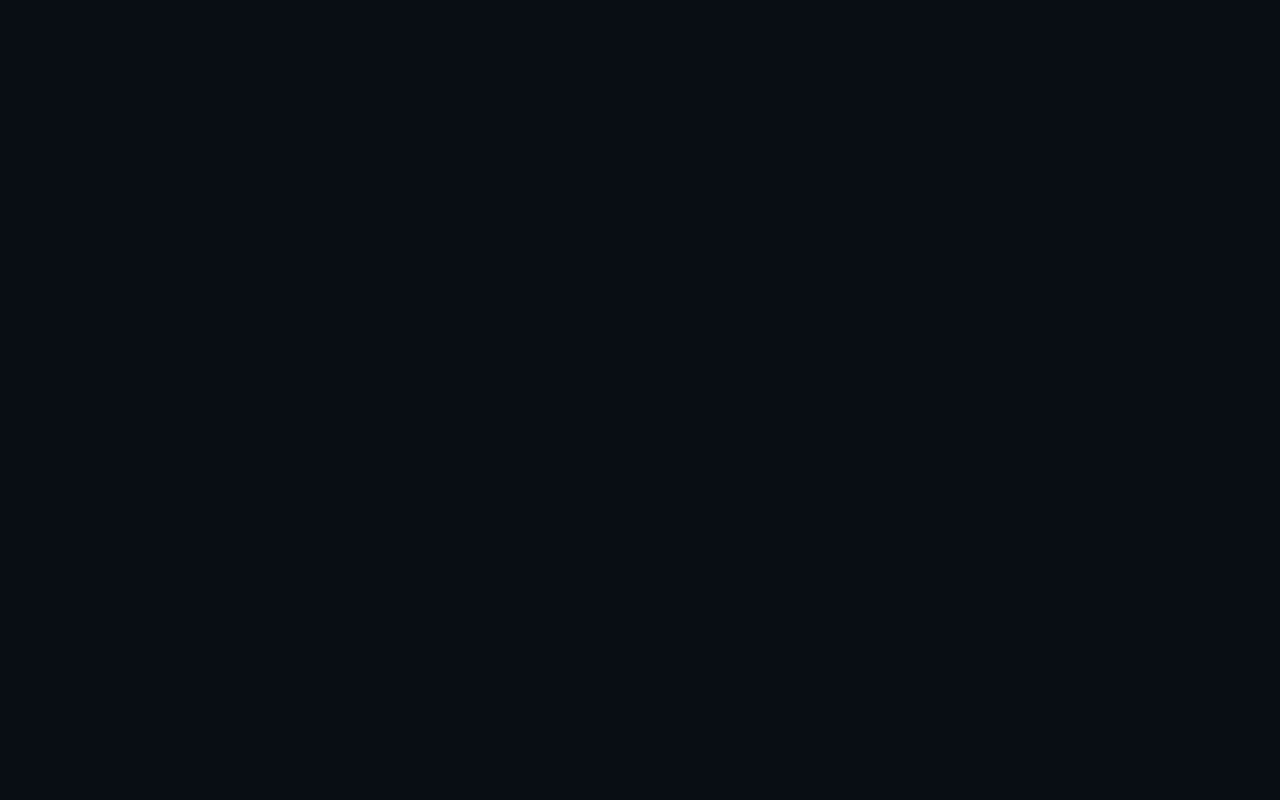
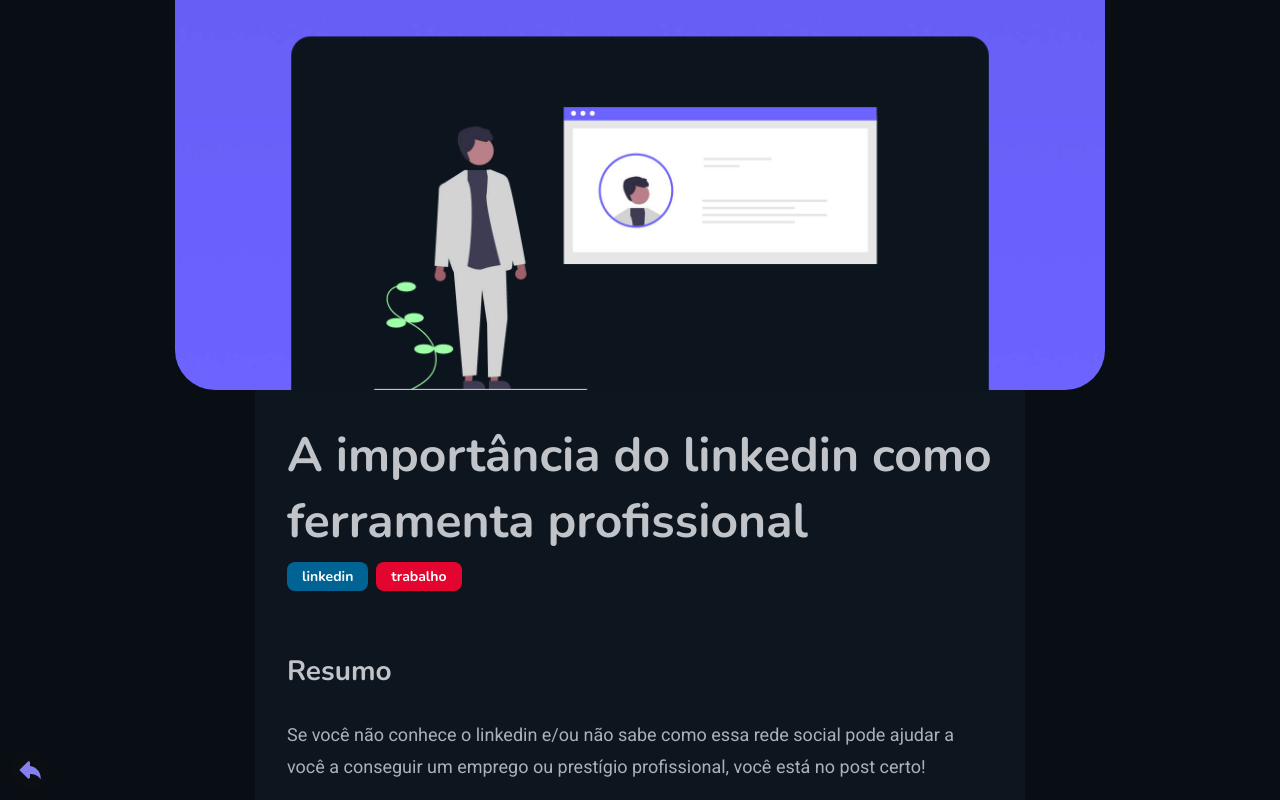
Before and after one commit to EddyPBR/eddypbr-website, a Next.js app: page /blog/a-importancia-do-linkedin-como-ferramenta-profissional in a window 1280 px wide. Shown: the top 800 px of the page. Built offline with nearby package versions, Linux system fonts and the light colour scheme.

Commit message:
:package: Adicionando página estática dos blogs

```diff
--- a/src/pages/blog/[title].tsx
+++ b/src/pages/blog/[title].tsx
@@ -3,11 +3,54 @@
 
 import { blogs, BlogType } from "../../data/blogs";
 
+import { Badge } from "../../components/Badge";
+import { ExternalLink } from "../../components/ExternalLink";
+import { BackButton } from "../../components/BackButton";
+
+import { Container, PostHead, PostBody, ContentHead, ContentBody, ContentFooter } from "../../styles/Post";
+
 export default function Letmeask({ blog }: { blog: BlogType }) {
-  console.log(blog);
-
   return(
     <>
+      <Head>
+        <title>{blog.title} | EddyPBR</title>
+      </Head>
+
+      <Container>
+        <PostHead bgUrl={blog.thumbnail} />
+        <PostBody>
+          <article>
+            <ContentHead>
+              <h1>{blog.title}</h1>
+              <div>
+                {
+                  blog.tags.map((category, index) => <Badge key={index} type={category} />)
+                }
+              </div>
+            </ContentHead>
+
+            <ContentBody dangerouslySetInnerHTML={{ __html: blog.content }} />
+
+            <ContentFooter>
+              <div>
+                <strong>Autor:</strong>
+                {
+                  blog.authors.map((member, index) => <cite key={index}>&ndash; {member}</cite>)
+                }
+              </div>
+              <div>
+                {
+                  Object.keys(blog.otherLinks).map((atribute, index) =>
+                    <ExternalLink key={index} type={atribute} url={blog.otherLinks[atribute]} />
+                  )
+                }
+              </div>
+            </ContentFooter>
+          </article>
+        </PostBody>
+      </Container>
+
+      <BackButton />
     </>
   );
 }
--- /dev/null
+++ b/src/styles/Post.tsx
@@ -0,0 +1,170 @@
+import styled from "styled-components";
+
+type PostPostHead = {
+  bgUrl: string;
+}
+
+export const Container = styled.main`
+  width: 90vw;
+  max-width: 93rem;
+  min-height: 100vh;
+  margin: 0 auto;
+
+  display: flex;
+  flex-direction: column;
+
+  @media(max-width: 1070px) {
+    max-width: 76.8rem;
+  }
+
+  @media(max-width: 768px) {
+    max-width: 100vw;
+    width: 100%;
+  }
+`;
+
+export const PostHead = styled.section<PostPostHead>`
+  width: 100%;
+  height: 39rem;
+  overflow-y: hidden;
+
+  display: flex;
+  justify-content: center;
+  align-items: center;
+
+  background: url(${props => props.bgUrl});
+  background-size: cover;
+  background-position: bottom;
+
+  border-radius: 0 0 4rem 4rem;
+
+  @media(max-width: 1070px) {
+    height: 32rem;
+  }
+
+  @media(max-width: 768px) {
+    height: 32rem;
+    border-radius: 0;
+  }
+
+  @media(max-width: 668px) {
+    height: 25rem;
+  }
+`;
+
+export const PostBody = styled.section`
+  width: 100%;
+  max-width: 77rem;
+  margin: 0 auto;
+  padding: 3.2rem;
+  background-color: ${props => props.theme.colors.black600};
+
+  @media(max-width: 1070px) {
+    max-width: 56rem;
+  }
+
+  @media(max-width: 768px) {
+    max-width: 48rem;
+  }
+
+  @media(max-width: 580px) {
+    max-width: 40rem;
+  }
+
+  @media(max-width: 480px) {
+    max-width: 32rem;
+  }
+`;
+
+export const ContentHead = styled.div`
+  h1 {
+    margin-bottom: 0.8rem;
+
+    @media(max-width: 1070px) {
+      font-size: 4rem;
+    }
+  }
+
+  > div {
+    width: 100%;
+    display: flex;
+    gap: 0.8rem;
+  }
+`;
+
+export const ContentBody = styled.div`
+  width: 100%;
+  display: flex;
+  flex-direction: column;
+  margin-top: 3.2rem;
+
+  > h2 {
+    font-size: 2.8rem;
+    margin-top: 3.2rem;
+    line-height: 3.2rem;
+
+    @media(max-width: 1070px) {
+      font-size: 2.4rem;
+    }
+  }
+
+  > p {
+    font-size: 1.8rem;
+    margin-top: 3.2rem;
+    line-height: 3.2rem;
+
+    @media(max-width: 1070px) {
+      font-size: 1.6rem;
+    }
+  }
+`;
+
+export const ContentFooter = styled.div`
+  margin:auto;
+  margin-top: 3.2rem;
+  width: 100%;
+
+  display: flex;
+  justify-content: space-between;
+  align-items: center;
+  gap: 1.2rem;
+  flex-wrap: wrap;
+
+  @media(max-width: 580px) {
+    gap: 3.2rem;
+    flex-direction: column;
+    justify-content: flex-start;
+    align-items: flex-start;
+  }
+
+  > div:first-child {
+    display: flex;
+    flex-direction: column;
+    align-items: flex-start;
+    gap: 0.4rem;
+
+    > strong {
+      font-size: 1.4rem;
+      color: ${props => props.theme.colors.headingLight};
+      margin-bottom: 0.8rem;
+    }
+
+    > cite {
+      font: ${props => props.theme.fonts.title};
+      font-style: italic;
+      font-size: 1.4rem;
+      color: ${props => props.theme.colors.headingLight};
+    }
+  }
+
+  > div:last-child {
+    display: flex;
+    align-items: center;
+    gap: 1.2rem;
+
+    @media(max-width: 580px) {
+      width: 100%;
+      justify-content: center;
+    }
+  }
+`;
```
